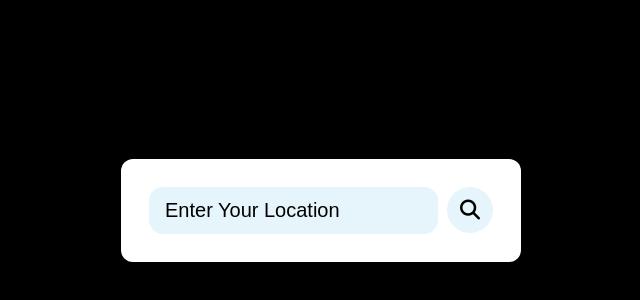
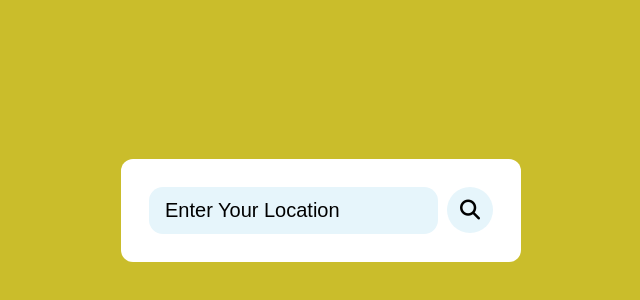
Before and after one commit to abhishekgrewall/WheatherApp, a plain HTML site: page index.html in a window 1280 px wide. Shown: the part 190-490 px from the top of the page, without its empty margins (319-959 px from the left). Drawn offline with Linux system fonts and the light colour scheme.

Commit message:
Update index.css

```diff
--- a/index.css
+++ b/index.css
@@ -12,7 +12,7 @@ body{
     display: flex;
     justify-content: center;
     align-items: center;
-    background-color: #000;
+    background-color: #cabd2b;
 }
 
 .container{
@@ -127,6 +127,7 @@ body{
     font-weight: 700;
 }
 
+
 .location-not-found{
     margin-top: 20px;
     display: none;
```
